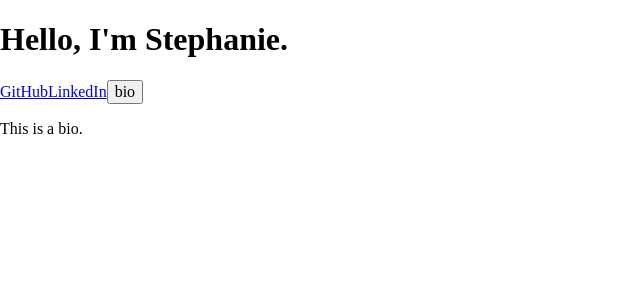
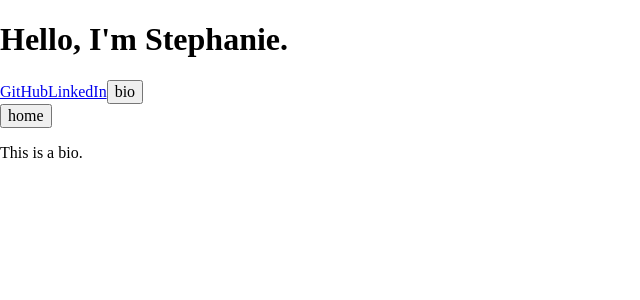
Before and after one commit to stephaniesmith/stephanie, a React app: page / in a window 1280 px wide. Shown: the top 300 px of the page, without its empty margins (0-640 px from the left). Built offline with nearby package versions, Linux system fonts and the light colour scheme; a web font is replaced by a local one.

Commit message:
transition between hom and bio

```diff
--- a/src/components/app/App.js
+++ b/src/components/app/App.js
@@ -1,13 +1,9 @@
 import React, { Component } from 'react';
-import PropTypes from 'prop-types';
 import Home from '../home/Home';
 import Bio from '../bio/Bio';
 import styles from './App.css';
 
 export default class App extends Component {
-  // static propTypes = {
-  //   onToggleClass: PropTypes.func
-  // };
 
   state = {
     active: ''
@@ -26,7 +22,7 @@ export default class App extends Component {
       <div className={styles.app}>
         <div className={`wrapper ${active}`}>
           <Home onToggleClass={this.handleActive}/>
-          <Bio/>
+          <Bio onToggleClass={this.handleActive}/>
         </div>
       </div>
     );
--- a/src/components/bio/Bio.js
+++ b/src/components/bio/Bio.js
@@ -1,10 +1,22 @@
 import React, { Component } from 'react';
+import PropTypes from 'prop-types';
 import styles from './Bio.css';
 
 export default class Bio extends Component {
+
+  static propTypes = {
+    onToggleClass: PropTypes.func.isRequired
+  };
+
+  handleClass = className => {
+    event.preventDefault();
+    this.props.onToggleClass(className);
+  };
+
   render() {
     return (
       <div className={styles.bio}>
+        <button onClick={() => this.handleClass('')}>home</button>
         <p>This is a bio.</p>
       </div>
     );
```
